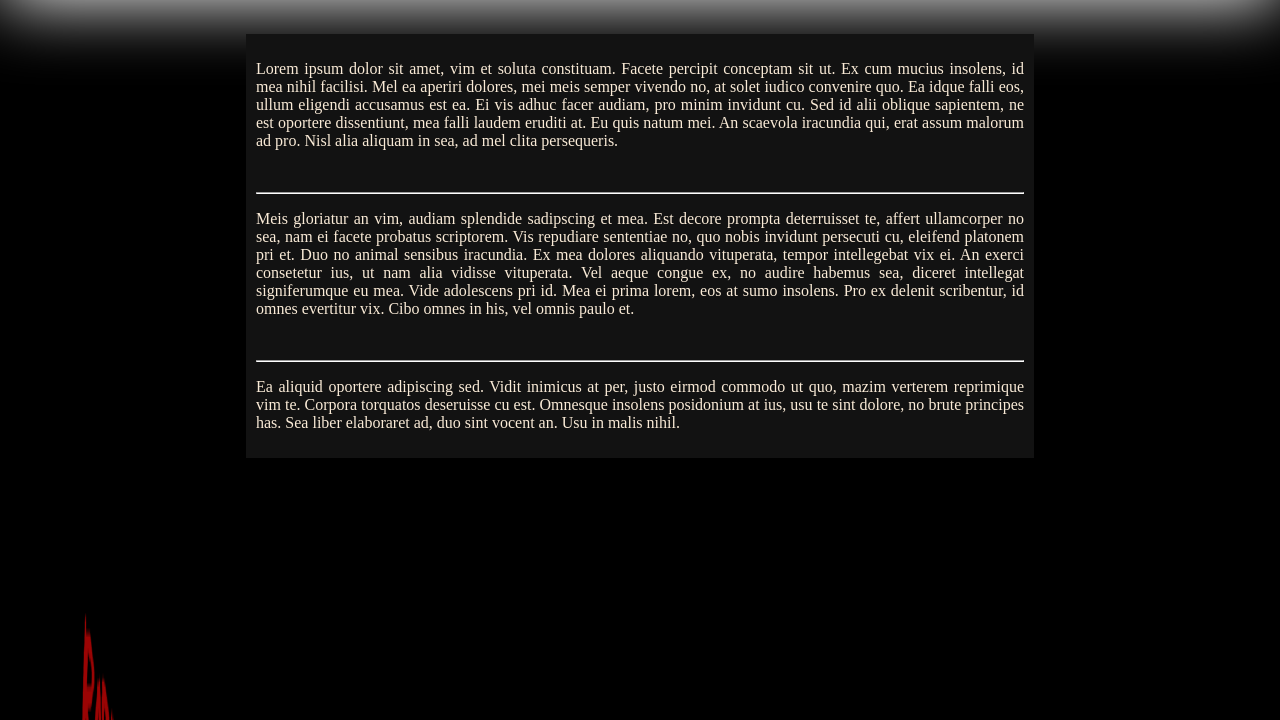
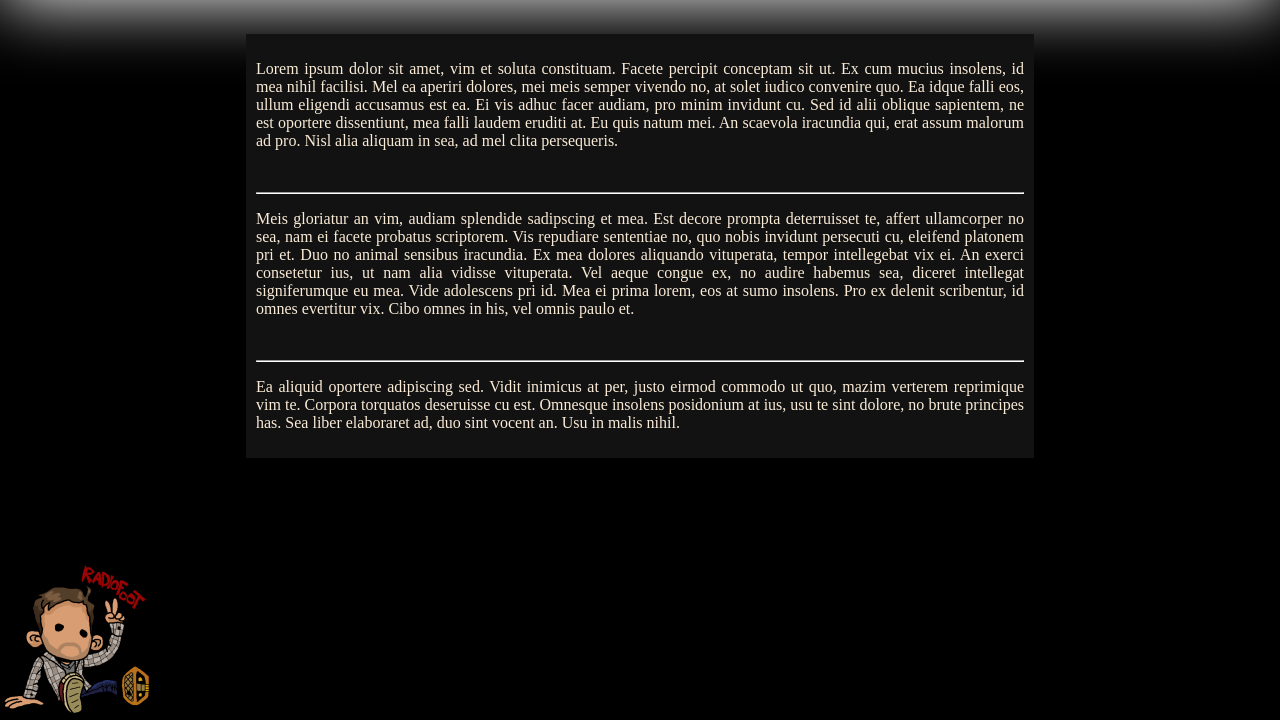
Before and after one commit to TimHarasym91/ProjectCawk, a plain HTML site: page index.html in a window 1280 px wide. Shown: the part 80-800 px from the top of the page. Drawn offline with Linux system fonts and the light colour scheme.

Commit message:
whoops
another quick fix

```diff
--- a/index.html
+++ b/index.html
@@ -25,7 +25,7 @@
         </p>
     </div>
     <div class="footer">
-        <img src="images/RF.png" alt="RF" style="width:160px;height:1600px;">
+        <img src="images/RF.png" alt="RF" style="width:160px;height:160px;">
     </div>
 </body>
 </html>
```
